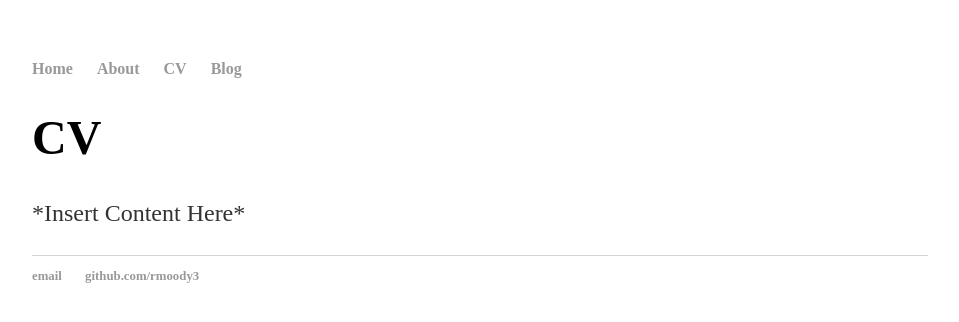
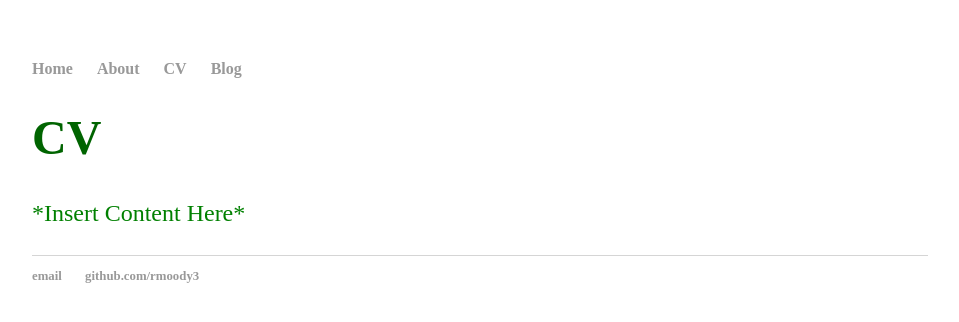
Before and after one commit to rmoody3/rmoody3.github.io, a Jekyll site: the page built from cv/index.html, in a window 1280 px wide. Shown: the top 322 px of the page, without its empty margins (160-1119 px from the left). Built offline with Jekyll 4.4.1, drawn with Linux system fonts in a browser that asks for light colours.

Commit message:
Update index.html

```diff
--- a/cv/index.html
+++ b/cv/index.html
@@ -3,6 +3,6 @@ layout: default
 title: CV
 ---
 <div class="blurb">
-	<h1>CV</h1>
-	<p>*Insert Content Here*</p>
+	<h1><font color="darkgreen">CV</h1>
+	<p><font color="green">*Insert Content Here*</p>
 </div><!-- /.blurb -->
```
